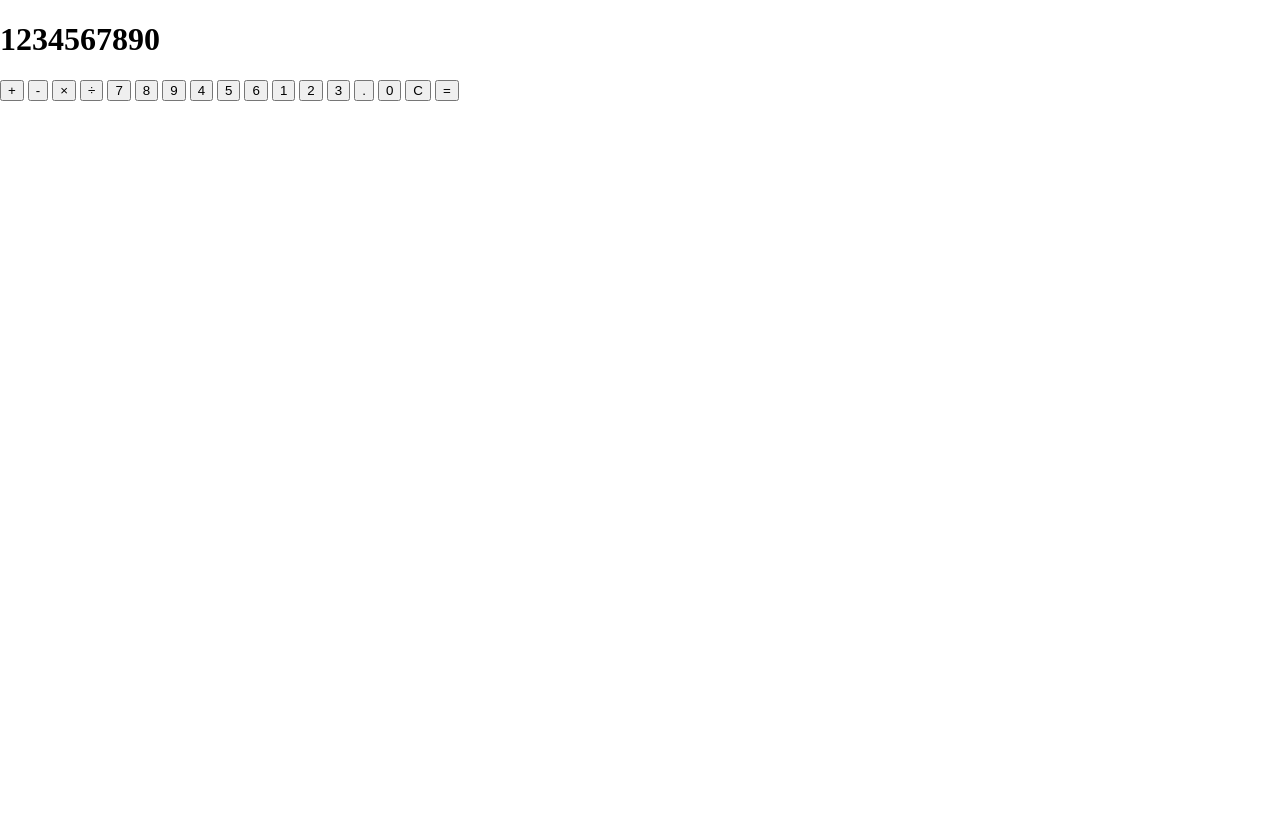
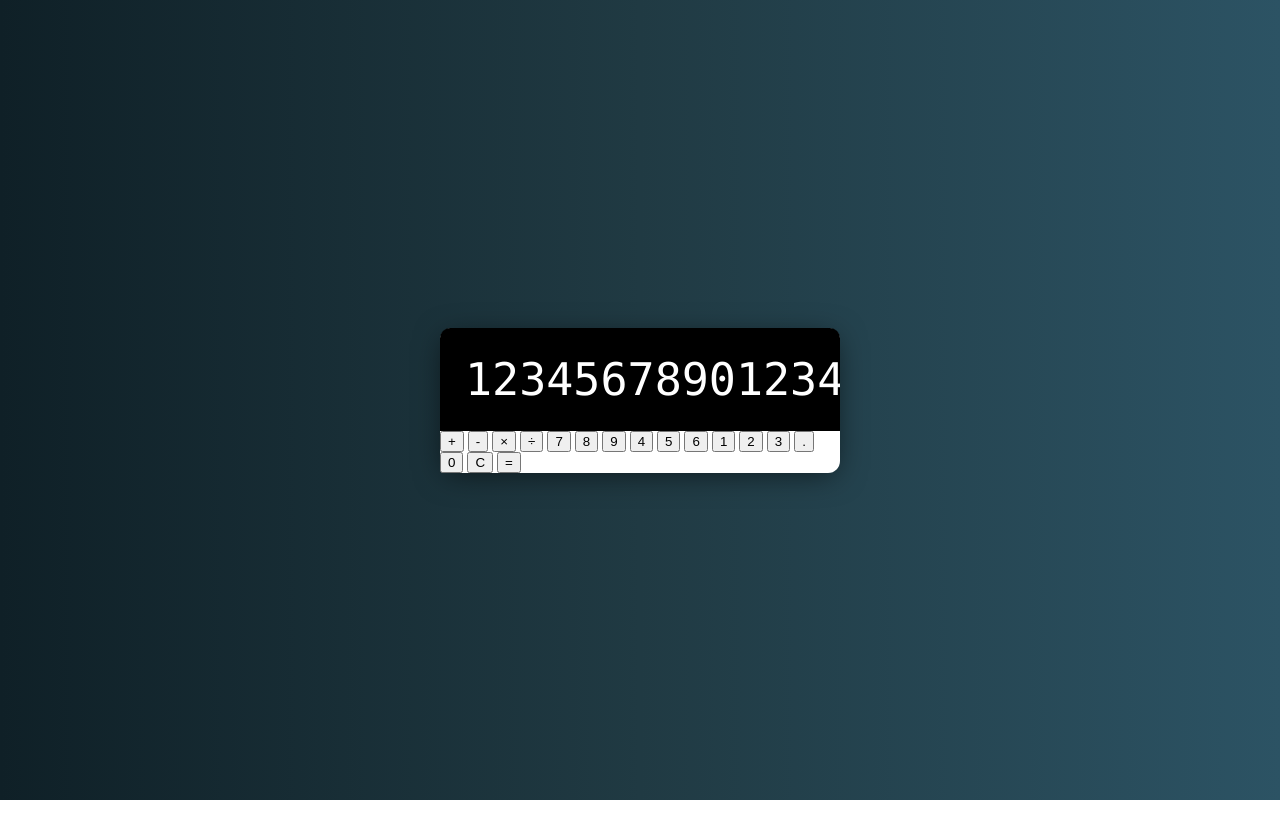
Before and after one commit to faradilshodov/calculator, a plain HTML site: page index.html in a window 1280 px wide. After the commit the page ends 800 px from the top, so only its background shows below. Drawn offline with Linux system fonts and the light colour scheme.

Commit message:
Added display css

```diff
--- a/index.html
+++ b/index.html
@@ -20,7 +20,7 @@
     <div class="calculator">
         <!-- Display -->
         <div class="calculator-display">
-            <h1>1234567890</h1>
+            <h1>123456789012345678901234567890</h1>
         </div>
         <!-- Buttons -->
         <div class="calculator-buttons">
--- a/style.css
+++ b/style.css
@@ -1,4 +1,3 @@
-
 html {
     box-sizing: border-box;
 }
@@ -6,4 +5,52 @@ html {
 body {
     margin: 0;
     min-height: 100vh;
+    display: flex;
+    justify-content: center;
+    align-items: center;
+    background: linear-gradient(to right, #0f2027, #203a43, #2c5364);
 }
+
+.calculator {
+    background: white;
+    width: 400px;
+    border-radius: 12px;
+    box-shadow: 0 5px 30px -5px rgba(0, 0, 0, 0.6);
+}
+
+/* Display */
+.calculator-display {
+    background: black;
+    color: white;
+    margin: 0;
+    display: flex;
+    align-items: center;
+    justify-content: flex-end;
+    border-radius: 10px 10px 0 0;;
+}
+
+.calculator-display h1 {
+   margin: 0;
+   padding: 25px;
+   font-size: 45px;
+   font-family: 'Lucida Console', sans-serif;
+   font-weight: 100;
+   overflow-x: auto;
+}
+
+/* Custom Scrollbar */
+::-webkit-scrollbar {
+  width: 10px;
+}
+
+::-webkit-scrollbar-track {
+  background: #f1f1f1;
+}
+
+::-webkit-scrollbar-thumb {
+  background: #888;
+}
+
+::-webkit-scrollbar-thumb:hover {
+  background: #555;
+}
```
